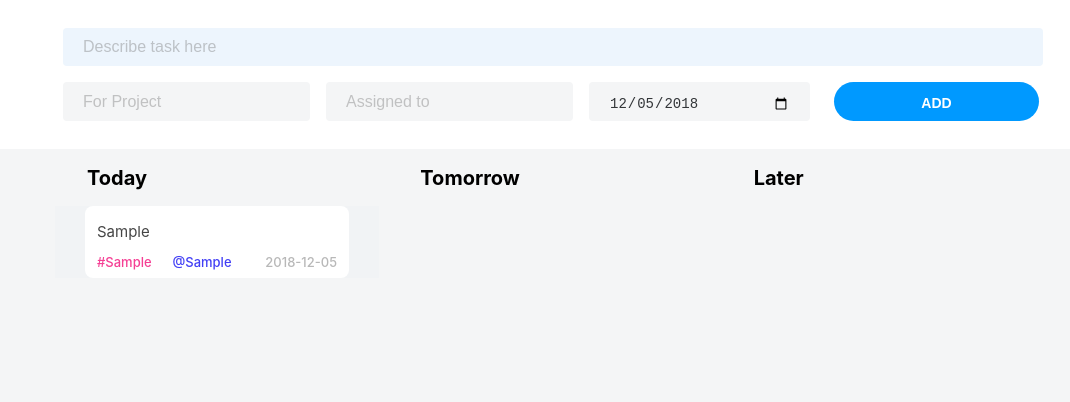
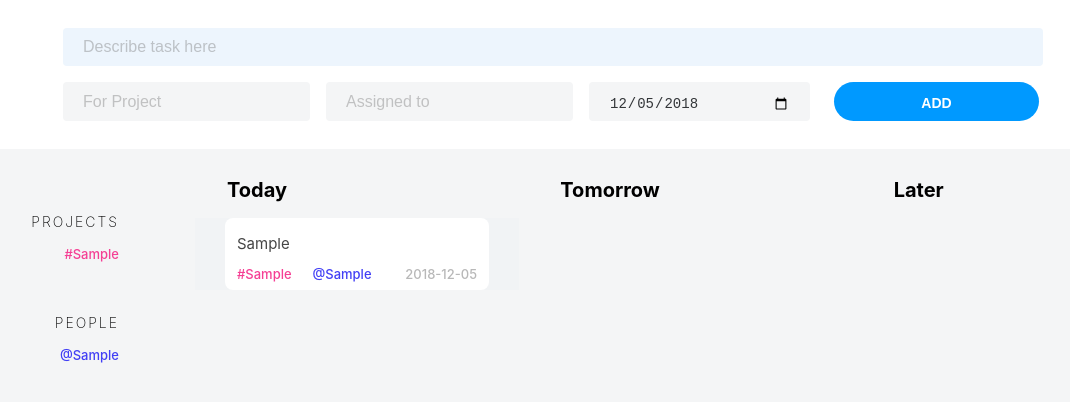
Before and after one commit to pzync/planner-webapp, a React (Create React App) app: page / in a window 1280 px wide. Both pictures are taken after typing "Sample", "Sample", "Sample" into the empty fields and a click on the button "ADD". Shown: the top 402 px of the page, without its empty margins (85-1155 px from the left). Built offline with nearby package versions, Linux system fonts and the light colour scheme.

Commit message:
created the left sidebar section with #projects and @people

```diff
--- a/src/App.css
+++ b/src/App.css
@@ -67,9 +67,12 @@ input[type="date"]:focus {
   outline: none;
 }
 
-.list-area {
+.list-section {
   width: 100%;
   height: 600px;
   margin: 20px auto;
+  padding-top: 12px;
   background-color: #f4f5f6;
+  display: grid;
+  grid-template-columns: 280px auto;
 }
--- a/src/App.js
+++ b/src/App.js
@@ -1,6 +1,8 @@
 import React, { Component } from "react";
 import "./App.css";
 import TaskBoard from "./components/taskBoard";
+import ProjectList from "./components/projectList";
+import PeopleList from "./components/peopleList";
 
 const today = new Date();
 
@@ -90,7 +92,11 @@ class App extends Component {
             </button>
           </div>
         </form>
-        <div className="list-area">
+        <div className="list-section">
+          <div className="left-sidebar">
+            <ProjectList taskList={this.state.taskList} />
+            <PeopleList taskList={this.state.taskList} />
+          </div>
           <TaskBoard taskList={this.state.taskList} />
         </div>
       </div>
--- /dev/null
+++ b/src/components/peopleList.css
@@ -0,0 +1,27 @@
+.people-list-section {
+  margin-right: 36px;
+  margin-top: 52px;
+}
+
+.people-list-section h6 {
+  font-weight: 200;
+  text-align: right;
+  margin: 10px 40px 8px;
+  letter-spacing: 2px;
+  font-size: 14px;
+}
+
+.people-list {
+  list-style: none;
+  text-align: right;
+  margin-right: 40px;
+}
+
+.people-list-item {
+  margin-top: 10px;
+  margin-bottom: 10px;
+  cursor: pointer;
+  font-size: 13px;
+  font-weight: 500;
+  color: #423ff5;
+}
--- /dev/null
+++ b/src/components/peopleList.jsx
@@ -0,0 +1,25 @@
+import React from "react";
+import "./peopleList.css";
+
+const PeopleList = ({ taskList }) => {
+  // to create a new array from properties of an array of objects  https://stackoverflow.com/questions/19590865/from-an-array-of-objects-extract-value-of-a-property-as-array
+  let peopleList = taskList.map(task => task.assignee);
+
+  // to make a new array from all unique values from an array
+  let uniquePeopleList = [...new Set(peopleList)];
+
+  return (
+    <div className="people-list-section">
+      <h6>PEOPLE</h6>
+      <ul className="people-list">
+        {uniquePeopleList.map(people => (
+          <li key={people} className="people-list-item">
+            @{people}
+          </li>
+        ))}
+      </ul>
+    </div>
+  );
+};
+
+export default PeopleList;
--- /dev/null
+++ b/src/components/projectList.css
@@ -0,0 +1,27 @@
+.project-list-section {
+  margin-right: 36px;
+  margin-top: 52px;
+}
+
+.project-list-section h6 {
+  font-weight: 200;
+  text-align: right;
+  margin: 10px 40px 8px;
+  letter-spacing: 2px;
+  font-size: 14px;
+}
+
+.project-list {
+  list-style: none;
+  text-align: right;
+  margin-right: 40px;
+}
+
+.project-list-item {
+  margin-top: 10px;
+  margin-bottom: 10px;
+  cursor: pointer;
+  font-size: 13px;
+  font-weight: 500;
+  color: #f53f94;
+}
--- /dev/null
+++ b/src/components/projectList.jsx
@@ -0,0 +1,26 @@
+import React from "react";
+import "./projectList.css";
+
+const ProjectList = ({ taskList }) => {
+  // to create a new array from properties of an array of objects  https://stackoverflow.com/questions/19590865/from-an-array-of-objects-extract-value-of-a-property-as-array
+  let projectList = taskList.map(task => task.project);
+
+  // to make a new array from all unique values from an array
+  let uniqueProjectList = [...new Set(projectList)];
+  console.log(uniqueProjectList);
+
+  return (
+    <div className="project-list-section">
+      <h6>PROJECTS</h6>
+      <ul className="project-list">
+        {uniqueProjectList.map(project => (
+          <li key={project} className="project-list-item">
+            #{project}
+          </li>
+        ))}
+      </ul>
+    </div>
+  );
+};
+
+export default ProjectList;
```
